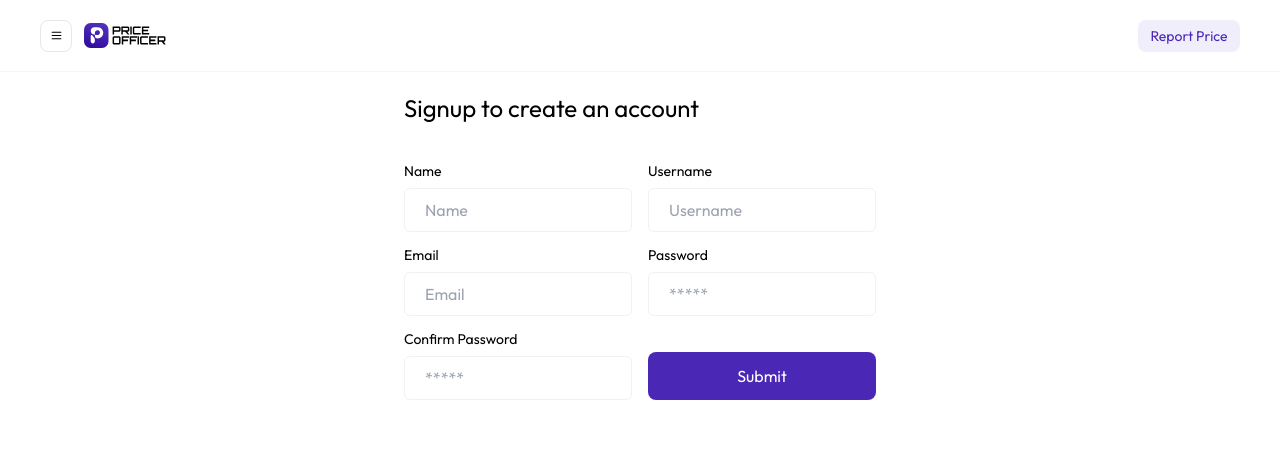
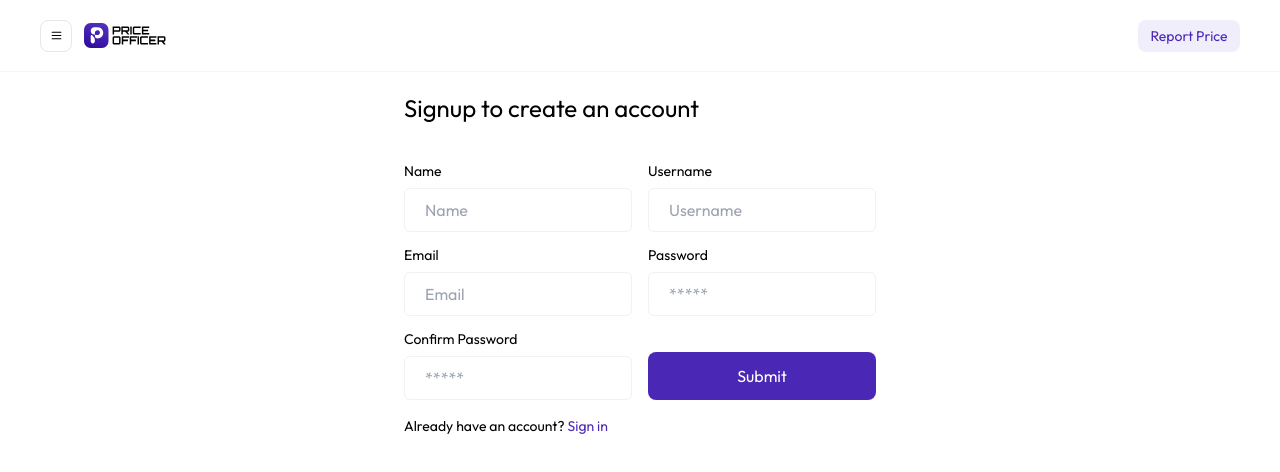
Before and after one commit to ojolowoblue/price-officer, a React (Vite) app: page /auth/signup in a window 1280 px wide. Shown: the top 472 px of the page. Built offline with nearby package versions, Linux system fonts and the light colour scheme.

Commit message:
round up

```diff
--- a/src/views/Signin/index.tsx
+++ b/src/views/Signin/index.tsx
@@ -1,7 +1,7 @@
 import * as Yup from 'yup';
 import { useForm } from 'react-hook-form';
 import { yupResolver } from '@hookform/resolvers/yup';
-import { useNavigate } from 'react-router-dom';
+import { Link, useNavigate } from 'react-router-dom';
 
 import Button from '@/components/ui/Button';
 import Input from '@/components/ui/Input';
@@ -65,6 +65,14 @@ export default function Signin() {
           </Button>
         </div>
       </form>
+
+      <p className="text-sm my-4">
+        Don't have an account?{' '}
+        <Link to="/auth/signup" className="text-primary">
+          {' '}
+          Sign up
+        </Link>
+      </p>
     </div>
   );
 }
--- a/src/views/Signup/index.tsx
+++ b/src/views/Signup/index.tsx
@@ -1,7 +1,7 @@
 import * as Yup from 'yup';
 import { useForm } from 'react-hook-form';
 import { yupResolver } from '@hookform/resolvers/yup';
-import { useNavigate } from 'react-router-dom';
+import { Link, useNavigate } from 'react-router-dom';
 
 import Button from '@/components/ui/Button';
 import Input from '@/components/ui/Input';
@@ -96,6 +96,14 @@ export default function Signup() {
           </Button>
         </div>
       </form>
+
+      <p className="text-sm my-4">
+        Already have an account?{' '}
+        <Link to="/auth/signin" className="text-primary">
+          {' '}
+          Sign in
+        </Link>
+      </p>
     </div>
   );
 }
```
